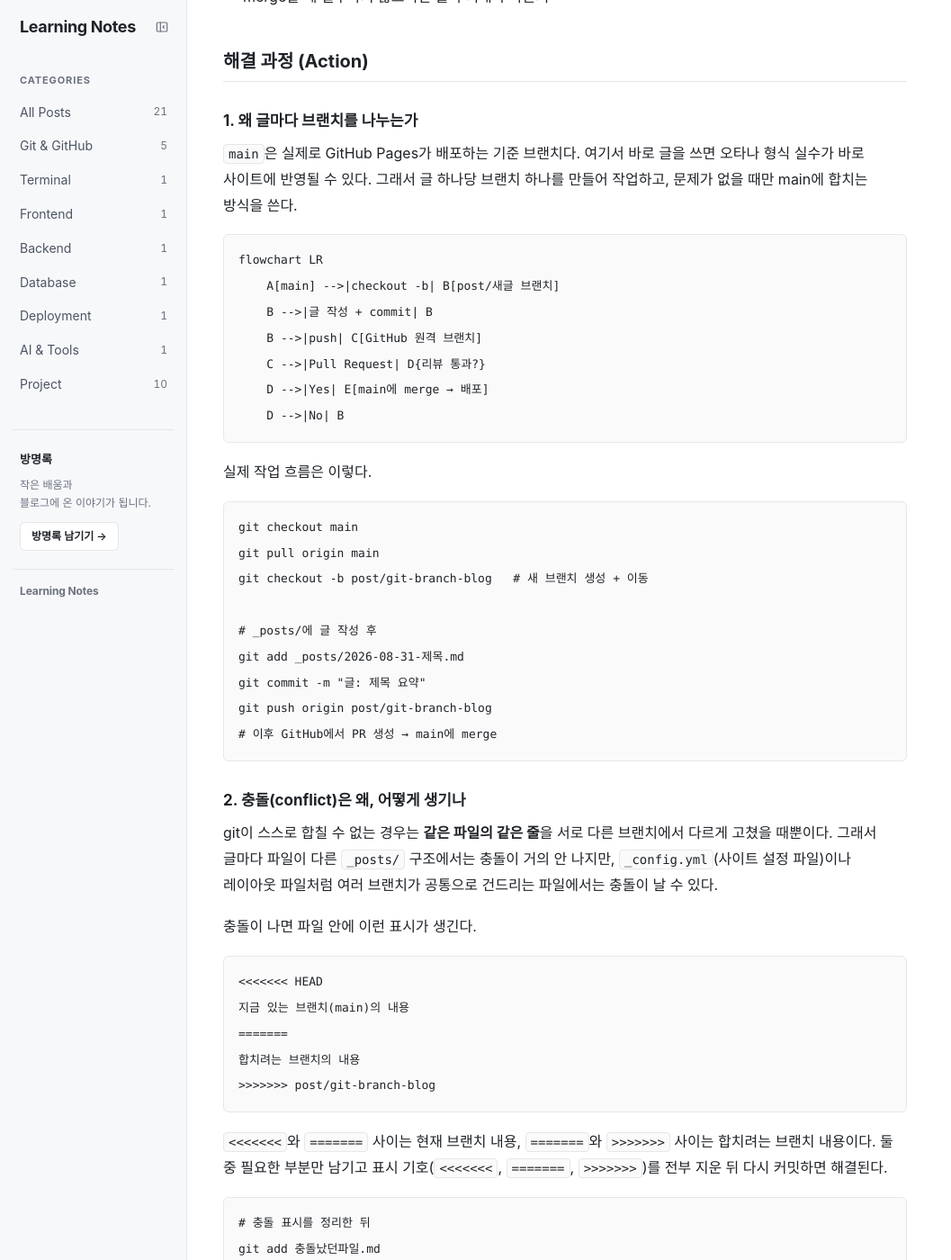
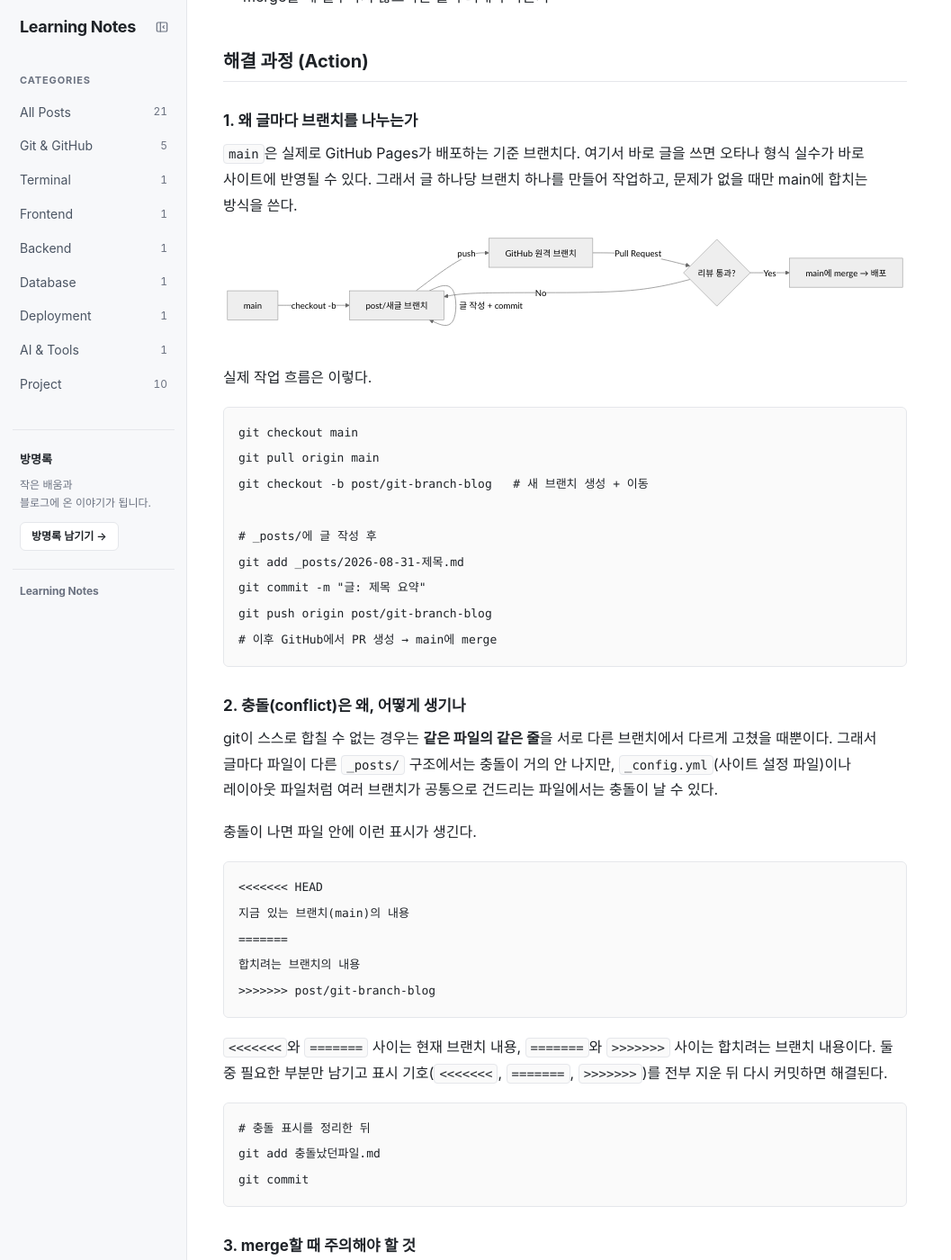
Before and after one commit to eunjung01230/my-blog, a Jekyll site: the page built from _posts/2026-08-31-git-branch-blog-workflow.md, in a window 1280 px wide and 1400 px high, scrolled down 594 px. Shown: the whole window at 90% size, without its empty margins (0-1057 px from the left). Built offline with Jekyll 4.4.1, drawn with Linux system fonts in a browser that asks for light colours; part of the change alters nothing that is shown.

Commit message:
feat: load Mermaid only on pages with mermaid: true
Co-Authored-By: Claude Opus 5.5 (1M context) <noreply@anthropic.com>

````diff
--- a/_layouts/default.html
+++ b/_layouts/default.html
@@ -59,6 +59,16 @@
   <script src="{{ '/assets/js/profile.js' | relative_url }}?v={{ asset_version }}" defer></script>
   <script src="{{ '/assets/js/quick-menu.js' | relative_url }}?v={{ asset_version }}" defer></script>
 
+  {%- comment -%}
+    Mermaid 는 front matter 에 mermaid: true 가 있는 글/페이지에서만 불러온다.
+    버전은 고정한다. (latest 를 쓰면 새 메이저 버전이 나올 때 다이어그램이 깨질 수 있다)
+    defer 스크립트는 순서대로 실행되므로 mermaid-init.js 는 mermaid 로드 후에 돈다.
+  {%- endcomment -%}
+  {%- if page.mermaid %}
+  <script src="https://cdn.jsdelivr.net/npm/mermaid@11.17.2/dist/mermaid.min.js" defer></script>
+  <script src="{{ '/assets/js/mermaid-init.js' | relative_url }}?v={{ asset_version }}" defer></script>
+  {%- endif %}
+
 </body>
 
 </html>
--- a/assets/css/custom.css
+++ b/assets/css/custom.css
@@ -1074,6 +1074,14 @@ h1, h2, h3, h4 {
   margin: 0;
 }
 
+/* Mermaid 다이어그램 (assets/js/mermaid-init.js 가 코드 블록을 바꿔 넣는다) */
+.post-content .mermaid {
+  margin: 0 0 18px;
+  max-width: 100%;
+  overflow-x: auto;
+  text-align: center;
+}
+
 .post-content table {
   width: 100%;
   margin: 0 0 18px;
--- /dev/null
+++ b/assets/js/mermaid-init.js
@@ -0,0 +1,35 @@
+/*
+  Mermaid 다이어그램 초기화. front matter 에 mermaid: true 가 있는 글에서만 로드된다. (_layouts/default.html)
+  - kramdown(Rouge 3.x)은 ```mermaid 블록을 <pre><code class="language-mermaid"> 로 출력한다.
+  - 그 <pre> 를 <div class="mermaid"> 로 바꿔 mermaid 가 그리게 한다.
+    (textContent 로 옮겨 &gt; 같은 HTML 엔티티를 원래 문법으로 되돌린다)
+  - 렌더링에 실패하면 원래 코드 블록을 그대로 둔다.
+*/
+(function () {
+  if (typeof window.mermaid === 'undefined') return;
+
+  var blocks = document.querySelectorAll('.post-content pre > code.language-mermaid');
+  if (!blocks.length) return;
+
+  var nodes = [];
+  blocks.forEach(function (code) {
+    var pre = code.parentElement;
+    var diagram = document.createElement('div');
+    diagram.className = 'mermaid';
+    diagram.textContent = code.textContent;
+    pre.hidden = true;
+    pre.insertAdjacentElement('afterend', diagram);
+    nodes.push({ pre: pre, diagram: diagram });
+  });
+
+  window.mermaid.initialize({ startOnLoad: false, theme: 'neutral' });
+
+  nodes.forEach(function (node) {
+    window.mermaid.run({ nodes: [node.diagram] }).then(function () {
+      node.pre.remove();
+    }).catch(function () {
+      node.diagram.remove();
+      node.pre.hidden = false;
+    });
+  });
+})();
````
